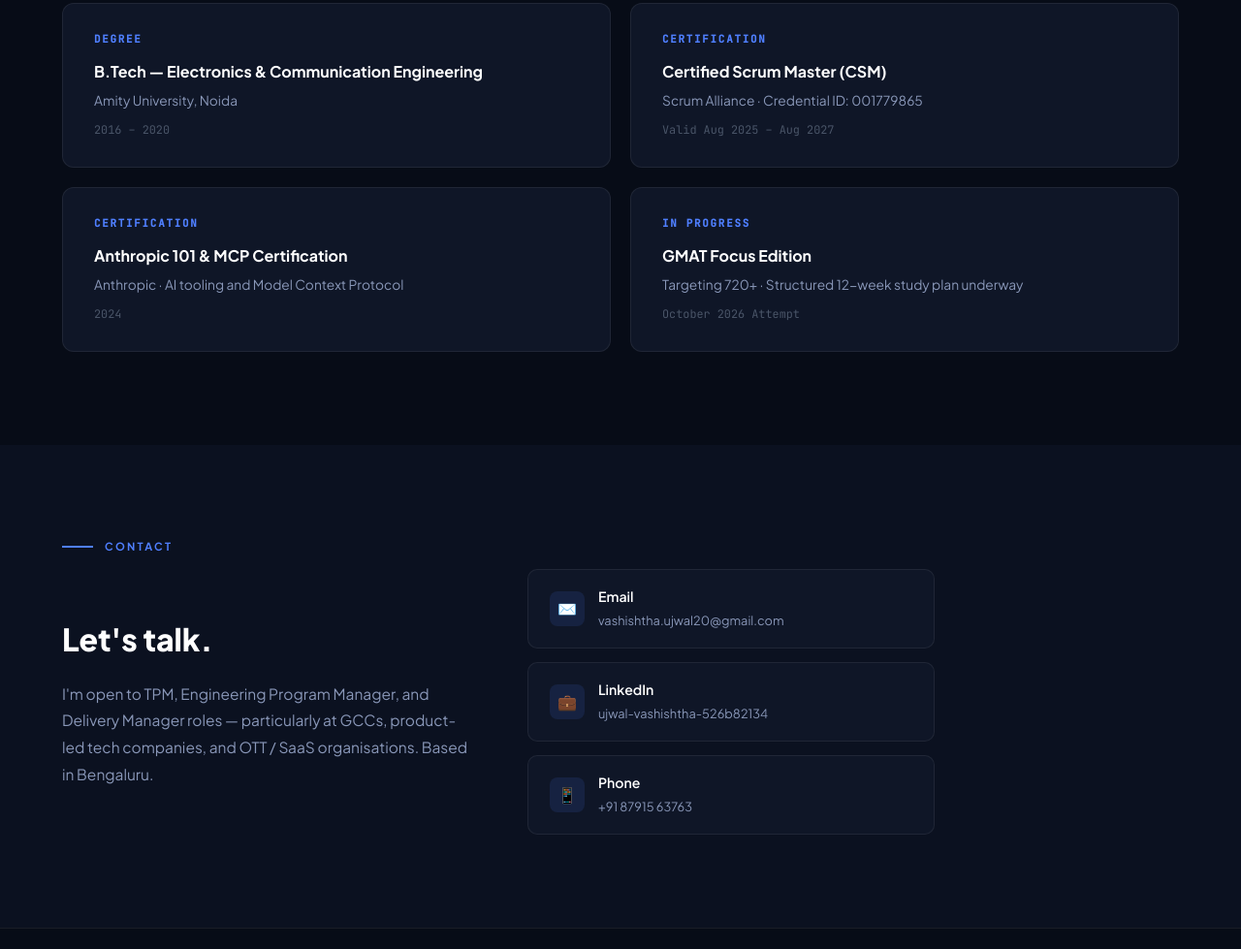
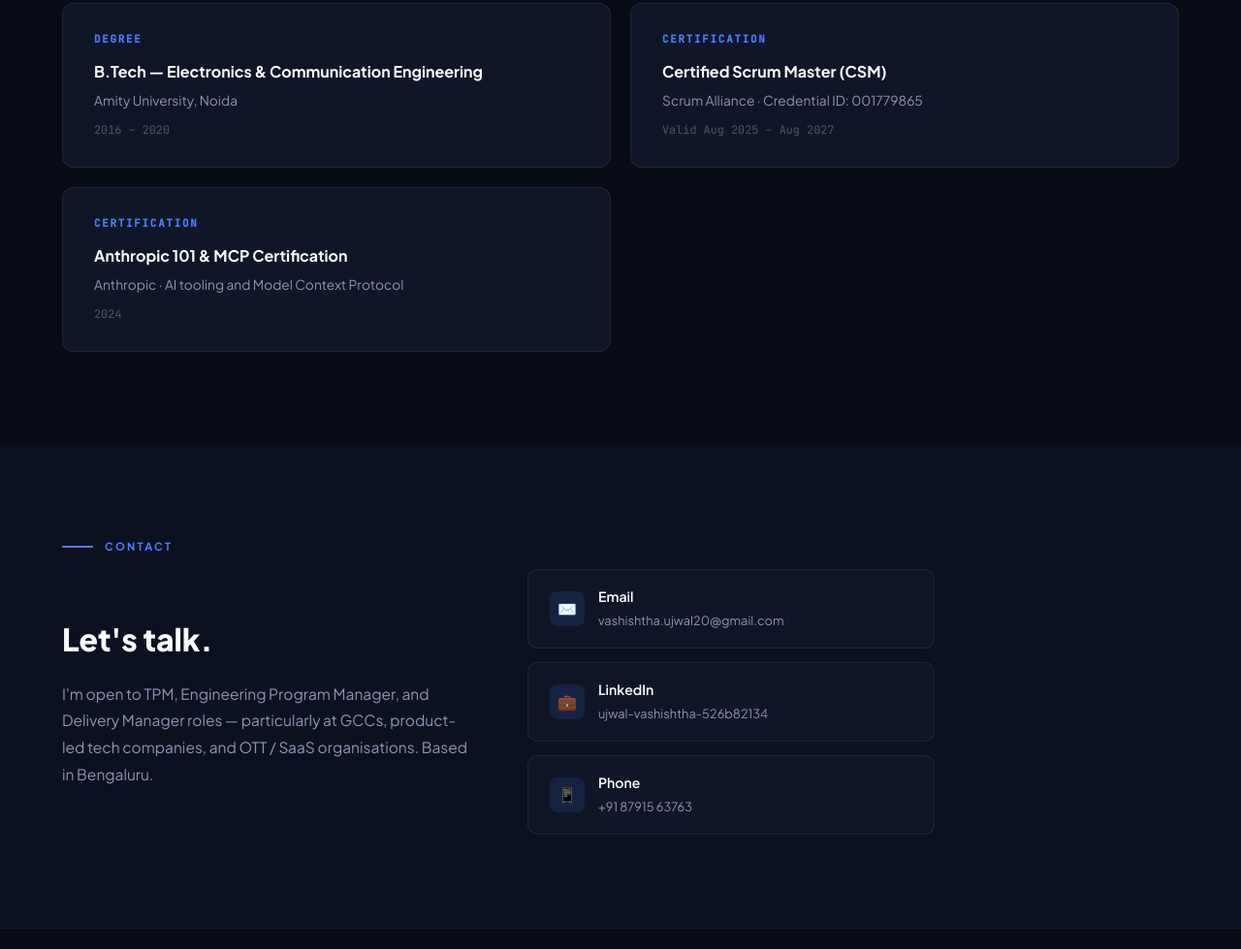
Before and after one commit to ujwalvashishtha/ujwal_vashishtha_Portfolio_TPM, a plain HTML site: page index.html in a window 1280 px wide. Shown: the part 6033-7012 px from the top of the page at 97% size. Drawn offline with Linux system fonts and the light colour scheme.

Commit message:
Update index.html

```diff
--- a/index.html
+++ b/index.html
@@ -588,13 +588,6 @@ footer p { font-size:.78rem; color:var(--dim); }
       <h3>Anthropic 101 &amp; MCP Certification</h3>
       <p>Anthropic · AI tooling and Model Context Protocol</p>
       <div class="edu-year">2024</div>
-    </div>
-    <div class="edu-card">
-      <div class="edu-type">In Progress</div>
-      <h3>GMAT Focus Edition</h3>
-      <p>Targeting 720+ · Structured 12-week study plan underway</p>
-      <div class="edu-year">October 2026 Attempt</div>
-    </div>
   </div>
 </section>
 
```
